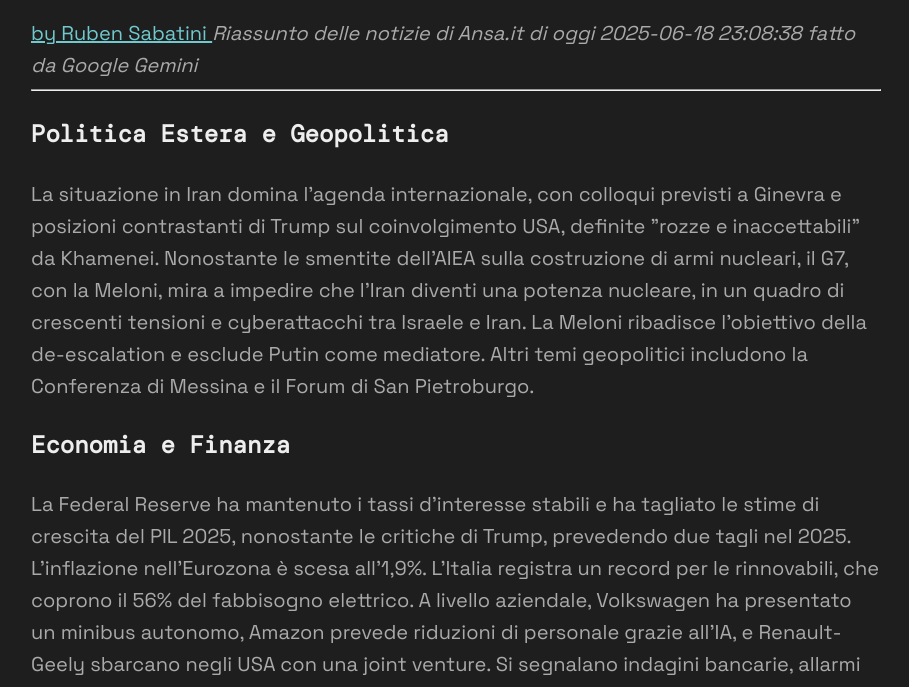
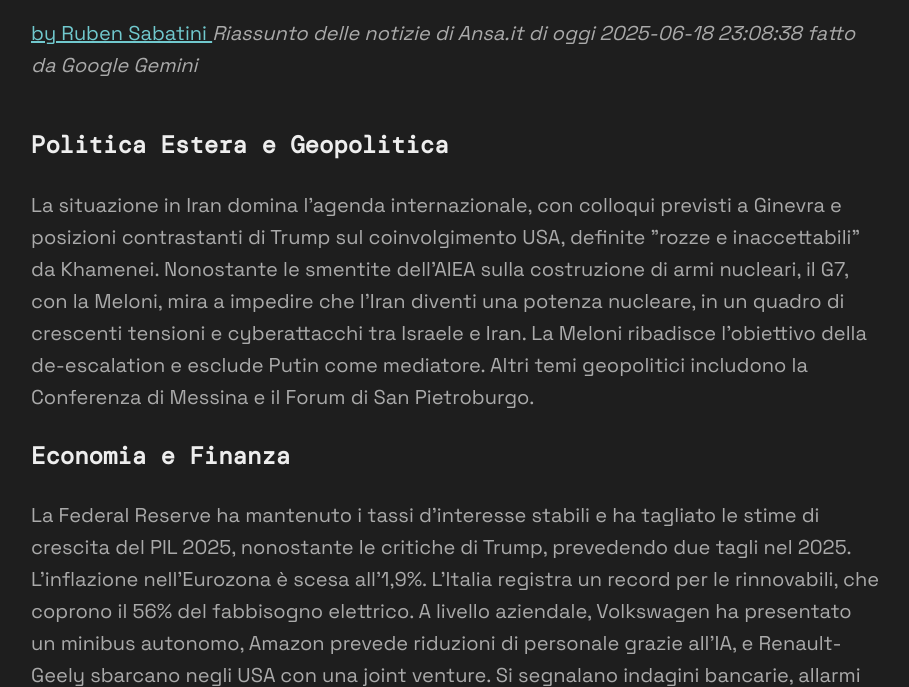
Before and after one commit to RubenSab/AnsaOverview, a plain HTML site: page docs/index.html in a window 1280 px wide. Shown: the part 95-782 px from the top of the page, without its empty margins (184-1093 px from the left). Drawn offline with nearby package versions, Linux system fonts and the light colour scheme; files that its build step writes are made by us from their sources; a web font is replaced by a local one.

Commit message:
fixed css

```diff
--- a/stylesheet.css
+++ b/stylesheet.css
@@ -56,5 +56,13 @@ p, em, a {
 }
 
 a {
-	color: var(--accent-color)
+	color: var(--accent-color);
 }
+
+hr {
+	border: none;
+	height: 3px;
+	margin-top: 18px;
+	margin-bottom: 18px;
+	color: var(--text-color);
+}
```
Also changed, not shown: 1 other file.
